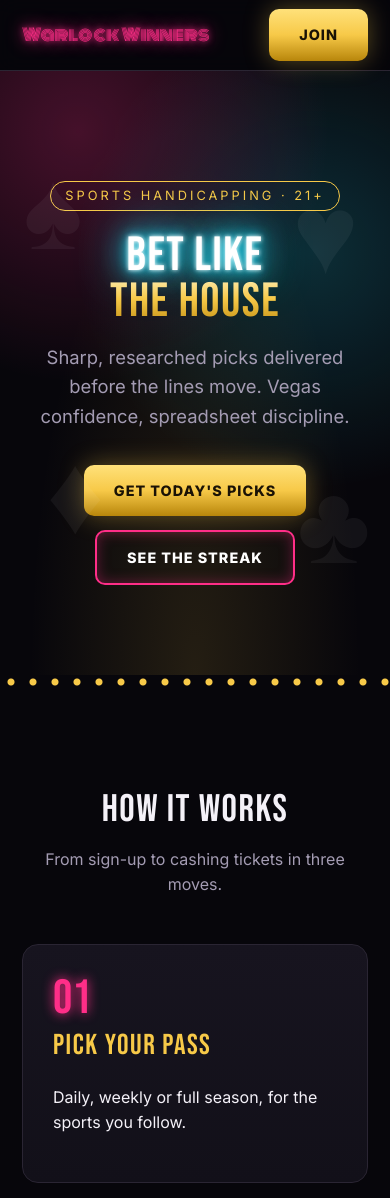
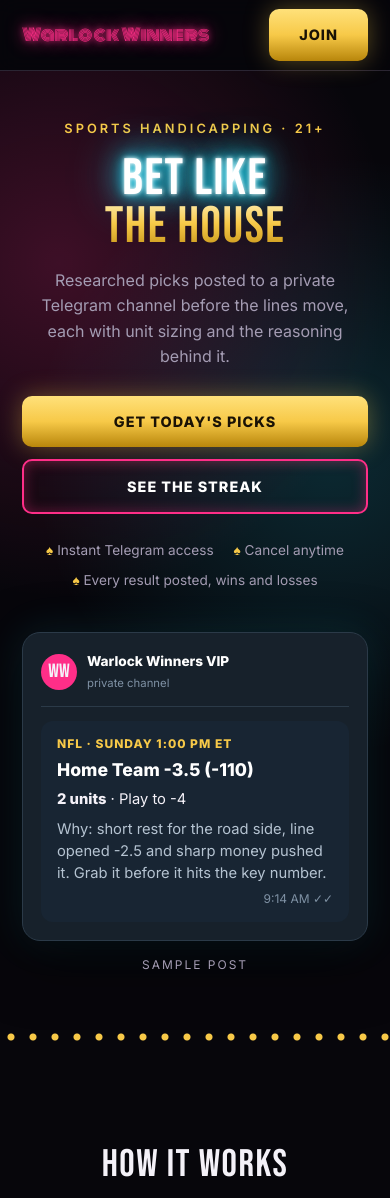
Before and after one commit to hapakolea/WarlockWinners, a plain HTML site: page index.html in a window 390 px wide. Shown: the top 1198 px of the page. Drawn offline with Linux system fonts and the light colour scheme.

Commit message:
Redesign hero: split layout with sample Telegram post; fix tablet header
Co-Authored-By: Claude Opus 5.5 <noreply@anthropic.com>
Claude-Session: https://claude.ai/code/session_01SjP1uM7hjEb2ZEPgcvG3DA

```diff
--- a/index.html
+++ b/index.html
@@ -24,7 +24,7 @@
     header { position: sticky; top: 0; z-index: 10; background: rgba(7,6,11,.85); backdrop-filter: blur(10px); border-bottom: 1px solid var(--line); }
     nav { display: flex; align-items: center; justify-content: space-between; height: 70px; }
     .logo { font-family: Monoton, cursive; font-size: 1.5rem; color: var(--pink); text-decoration: none;
-      text-shadow: 0 0 6px var(--pink), 0 0 18px var(--pink); }
+      text-shadow: 0 0 6px var(--pink), 0 0 18px var(--pink); white-space: nowrap; }
     nav ul { display: flex; gap: 26px; list-style: none; margin: 0; padding: 0; }
     nav ul a { color: var(--muted); text-decoration: none; font-weight: 600; font-size: .9rem; text-transform: uppercase; letter-spacing: 1px; }
     nav ul a:hover, nav ul a:focus { color: var(--gold); }
@@ -32,16 +32,27 @@
     :focus-visible { outline: 3px solid var(--cyan); outline-offset: 3px; }
 
     /* hero */
-    .hero { position: relative; padding: 110px 0 90px; text-align: center; overflow: hidden;
+    .hero { position: relative; padding: 80px 0 70px; overflow: hidden;
       background:
-        radial-gradient(circle at 20% 10%, rgba(255,46,136,.25), transparent 40%),
-        radial-gradient(circle at 80% 30%, rgba(34,227,255,.18), transparent 45%),
-        radial-gradient(ellipse at bottom, rgba(247,201,72,.12), transparent 60%); }
-    .suits { position: absolute; inset: 0; font-size: 7rem; opacity: .05; pointer-events: none; }
-    .suits span { position: absolute; }
-    .eyebrow { display: inline-block; border: 1px solid var(--gold); color: var(--gold); padding: 4px 14px; border-radius: 99px;
-      font-size: .8rem; letter-spacing: 3px; text-transform: uppercase; margin-bottom: 22px; }
-    .hero h1 { font-size: clamp(3rem, 9vw, 6.5rem); line-height: .95; margin: 0 0 18px; }
+        radial-gradient(circle at 15% 20%, rgba(255,46,136,.22), transparent 40%),
+        radial-gradient(circle at 85% 40%, rgba(34,227,255,.16), transparent 45%); }
+    .hero-grid { display: grid; grid-template-columns: 1.15fr .85fr; gap: 56px; align-items: center; }
+    .eyebrow { color: var(--gold); font-size: .8rem; font-weight: 600; letter-spacing: 3px; text-transform: uppercase; margin-bottom: 16px; }
+    .hero h1 { font-size: clamp(3.2rem, 7vw, 5.8rem); line-height: .92; margin: 0 0 18px; }
+    .hero p { color: var(--muted); font-size: 1.15rem; max-width: 520px; margin: 0 0 30px; }
+    .trust { display: flex; flex-wrap: wrap; gap: 8px 20px; list-style: none; padding: 0; margin: 26px 0 0; color: var(--muted); font-size: .85rem; }
+    .trust li::before { content: "♠ "; color: var(--gold); }
+    /* sample Telegram post */
+    .tg { background: #17212b; border: 1px solid #2b3a48; border-radius: 18px; padding: 18px; box-shadow: 0 20px 60px rgba(0,0,0,.5), 0 0 40px rgba(34,227,255,.12); transform: rotate(1.5deg); }
+    .tg-head { display: flex; align-items: center; gap: 10px; padding-bottom: 12px; border-bottom: 1px solid #2b3a48; font-size: .85rem; }
+    .tg-head b { display: block; color: #fff; } .tg-head small { color: #7f91a4; }
+    .tg-av { width: 36px; height: 36px; border-radius: 50%; display: grid; place-items: center; background: var(--pink); font-family: "Bebas Neue"; font-size: 1.2rem; }
+    .tg-msg { background: #182533; border-radius: 12px; padding: 14px 16px; margin-top: 14px; font-size: .92rem; line-height: 1.5; }
+    .tg-msg .k { color: var(--gold); font-weight: 800; letter-spacing: 1px; font-size: .75rem; text-transform: uppercase; }
+    .tg-msg .pick { font-weight: 800; font-size: 1.1rem; color: #fff; margin: 4px 0; }
+    .tg-msg .why { color: #b5c3d1; margin: 8px 0 0; font-size: inherit; max-width: none; }
+    .tg-time { text-align: right; color: #7f91a4; font-size: .75rem; margin-top: 6px; }
+    .sample { text-align: center; color: var(--muted); font-size: .75rem; letter-spacing: 2px; text-transform: uppercase; margin-top: 14px; }
     .neon { color: #fff; text-shadow: 0 0 4px #fff, 0 0 12px var(--cyan), 0 0 28px var(--cyan), 0 0 50px var(--cyan); }
     .goldtxt { background: linear-gradient(180deg, #fff3c4, var(--gold) 45%, var(--gold2)); -webkit-background-clip: text; background-clip: text; color: transparent; }
     .hero p { color: var(--muted); font-size: 1.15rem; max-width: 620px; margin: 0 auto 34px; }
@@ -93,7 +104,8 @@
     footer { padding: 46px 0; color: var(--muted); font-size: .85rem; border-top: 1px solid var(--line); }
     .disclaimer { border: 1px solid var(--line); border-left: 4px solid var(--gold); padding: 16px 20px; border-radius: 8px; margin-bottom: 20px; }
 
-    @media (max-width: 720px) { nav ul { display: none; } .logo { font-size: 1.05rem; white-space: nowrap; } .contact .btn { font-size: .75rem; padding: 14px 16px; overflow-wrap: anywhere; } .stats { grid-template-columns: repeat(3, 1fr); gap: 10px; } .stats .card { padding: 18px 6px; } .num { font-size: 2rem; } .label { font-size: .65rem; letter-spacing: 1px; } .btn-ghost { margin: 14px 0 0; } .featured { transform: none; } }
+    @media (max-width: 900px) { nav ul { display: none; } .hero { padding: 48px 0 56px; text-align: center; } .hero-grid { grid-template-columns: 1fr; gap: 40px; } .hero p { margin: 0 auto 26px; } .trust { justify-content: center; } .tg { transform: none; max-width: 420px; margin: 0 auto; text-align: left; } }
+    @media (max-width: 720px) { .hero .btn { display: block; margin: 0 0 12px; } .logo { font-size: 1.05rem; } .hero p { font-size: 1rem; } .contact .btn { font-size: .75rem; padding: 14px 16px; overflow-wrap: anywhere; } .stats { grid-template-columns: repeat(3, 1fr); gap: 10px; } .stats .card { padding: 18px 6px; } .num { font-size: 2rem; } .label { font-size: .65rem; letter-spacing: 1px; } .btn-ghost { margin: 14px 0 0; } .featured { transform: none; } }
     @media (prefers-reduced-motion: reduce) { .marquee { animation: none; } html { scroll-behavior: auto; } .btn:hover { transform: none; } }
   </style>
 </head>
@@ -113,13 +125,28 @@
 
   <main>
     <section class="hero">
-      <div class="suits" aria-hidden="true"><span style="top:8%;left:6%">♠</span><span style="top:55%;left:12%">♦</span><span style="top:12%;right:8%">♥</span><span style="top:60%;right:5%">♣</span></div>
-      <div class="wrap">
-        <div class="eyebrow">Sports Handicapping · 21+</div>
-        <h1><span class="neon">Bet Like</span><br><span class="goldtxt">The House</span></h1>
-        <p>Sharp, researched picks delivered before the lines move. Vegas confidence, spreadsheet discipline.</p>
-        <a class="btn btn-gold" href="#packages">Get Today's Picks</a>
-        <a class="btn btn-ghost" href="#record">See The Streak</a>
+      <div class="wrap hero-grid">
+        <div>
+          <div class="eyebrow">Sports Handicapping · 21+</div>
+          <h1><span class="neon">Bet Like</span><br><span class="goldtxt">The House</span></h1>
+          <p>Researched picks posted to a private Telegram channel before the lines move, each with unit sizing and the reasoning behind it.</p>
+          <a class="btn btn-gold" href="#packages">Get Today's Picks</a>
+          <a class="btn btn-ghost" href="#record">See The Streak</a>
+          <ul class="trust"><li>Instant Telegram access</li><li>Cancel anytime</li><li>Every result posted, wins and losses</li></ul>
+        </div>
+        <div aria-label="Sample pick as it appears in the members' Telegram channel">
+          <div class="tg">
+            <div class="tg-head"><div class="tg-av" aria-hidden="true">WW</div><div><b>Warlock Winners VIP</b><small>private channel</small></div></div>
+            <div class="tg-msg">
+              <div class="k">NFL · Sunday 1:00 PM ET</div>
+              <div class="pick">Home Team -3.5 (-110)</div>
+              <div><strong>2 units</strong> · Play to -4</div>
+              <p class="why">Why: short rest for the road side, line opened -2.5 and sharp money pushed it. Grab it before it hits the key number.</p>
+              <div class="tg-time">9:14 AM ✓✓</div>
+            </div>
+          </div>
+          <div class="sample">Sample post</div>
+        </div>
       </div>
     </section>
     <div class="marquee" aria-hidden="true"></div>
```
